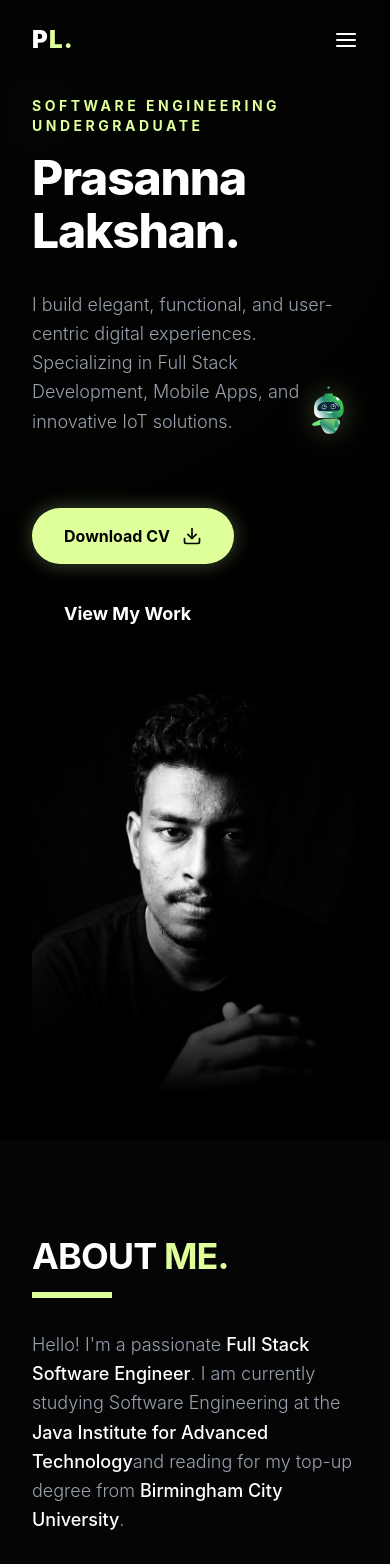
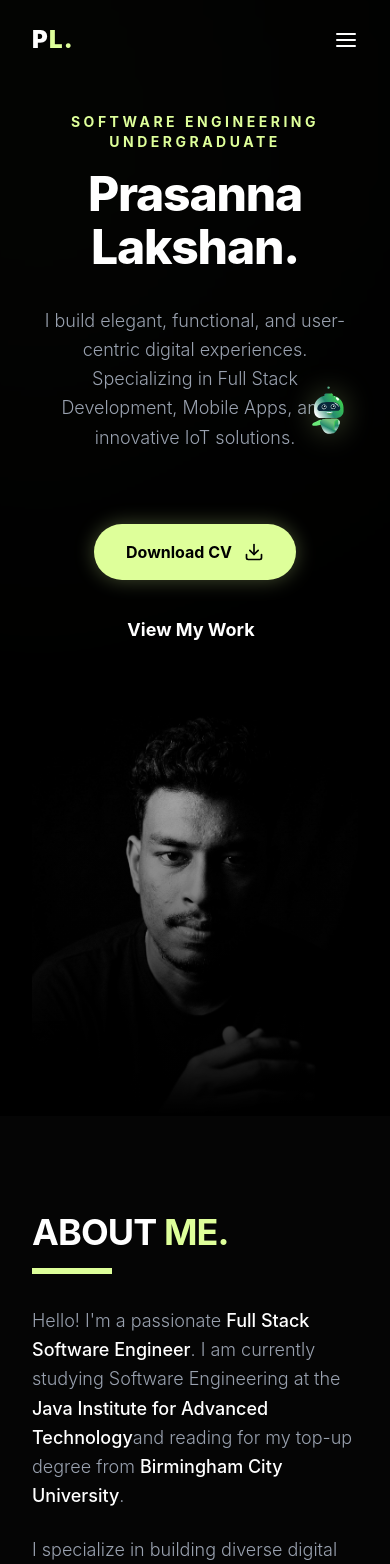
Before and after one commit to shan2003034/my-portfolio, a React (Vite) app: page / in a window 390 px wide. Shown: the top 1564 px of the page. Built offline with nearby package versions, Linux system fonts and the light colour scheme.

Commit message:
2026-05-17 chatbot update 20

```diff
--- a/src/components/Hero.jsx
+++ b/src/components/Hero.jsx
@@ -11,14 +11,14 @@ const Hero = () => {
         <div className="absolute top-[-10%] left-[-10%] w-[40%] h-[40%] bg-[#deff9a] rounded-full mix-blend-soft-light filter blur-[200px] opacity-10"></div>
       </div>
 
-      {/* Changed to flex-col for mobile, grid for desktop */}
-      <div className="max-w-7xl mx-auto w-full px-8 md:px-16 flex flex-col lg:grid lg:grid-cols-12 items-center relative z-10 pt-24 lg:pt-0 pb-12 lg:pb-0">
+      <div className="max-w-7xl mx-auto w-full px-8 md:px-16 grid grid-cols-1 lg:grid-cols-12 items-center relative z-10">
 
         <motion.div
           initial={{ opacity: 0, y: 30 }}
           animate={{ opacity: 1, y: 0 }}
           transition={{ duration: 0.8, ease: "easeOut" }}
-          className="lg:col-span-6 space-y-8 relative z-20 w-full"
+
+          className="lg:col-span-6 space-y-8 pt-28 pb-10 lg:pt-0 lg:pb-0 relative z-20 text-center lg:text-left"
         >
           <div className="space-y-4">
             <h2 className="text-sm md:text-base text-[#deff9a] font-bold tracking-[0.25em] uppercase">
@@ -27,12 +27,14 @@ const Hero = () => {
             <h1 className="text-5xl md:text-7xl lg:text-[80px] font-extrabold text-white leading-[1.1] tracking-tight">
               Prasanna <br /> Lakshan.
             </h1>
-            <p className="text-lg md:text-xl text-gray-400 max-w-xl leading-relaxed font-light mt-8">
+            {/* ඡේදය Mobile වලදී මැදට ගැනීම සඳහා mx-auto lg:mx-0 භාවිතා කර ඇත */}
+            <p className="text-lg md:text-xl text-gray-400 max-w-xl mx-auto lg:mx-0 leading-relaxed font-light mt-8">
               I build elegant, functional, and user-centric digital experiences. Specializing in Full Stack Development, Mobile Apps, and innovative IoT solutions.
             </p>
           </div>
 
-          <div className="pt-10 flex flex-wrap gap-5 items-center">
+          {/* බොත්තම් දෙක Mobile වලදී මැදට ගැනීම සඳහා justify-center lg:justify-start භාවිතා කර ඇත */}
+          <div className="pt-10 flex flex-wrap gap-5 items-center justify-center lg:justify-start">
             <a
               href={myCv}
               download="Prasanna_Lakshan_CV.pdf"
@@ -50,22 +52,22 @@ const Hero = () => {
           </div>
         </motion.div>
 
-        {/* Mobile Profile Image - Exact original style without borders, only for small screens */}
+        {/* Mobile Profile Image - අකුරු වලට යටින් එන රූපය */}
         <motion.div
           initial={{ opacity: 0 }}
           animate={{ opacity: 1 }}
           transition={{ duration: 1.2, delay: 0.3 }}
-          className="block lg:hidden w-full h-[400px] mt-12 relative z-0"
+          className="block lg:hidden w-full h-[400px] relative z-0 mt-4"
         >
           <img
             src={profileImg}
             alt="Prasanna Lakshan"
-            className="w-full h-full object-cover object-top grayscale"
+            className="w-full h-full object-cover object-top grayscale opacity-80"
           />
-          <div className="absolute inset-0 bg-gradient-to-t from-black via-transparent to-transparent"></div>
+          <div className="absolute inset-0 bg-gradient-to-t from-black via-black/40 to-transparent"></div>
         </motion.div>
 
-        {/* Desktop Profile Image - EXACTLY AS ORIGINAL */}
+        {/* Desktop Profile Image - මෙය කිසිසේත්ම වෙනස් කර නැත */}
         <div className="hidden lg:block fixed right-0 top-0 w-1/2 h-screen z-0 pointer-events-none">
           <motion.div
             initial={{ opacity: 0 }}
```
